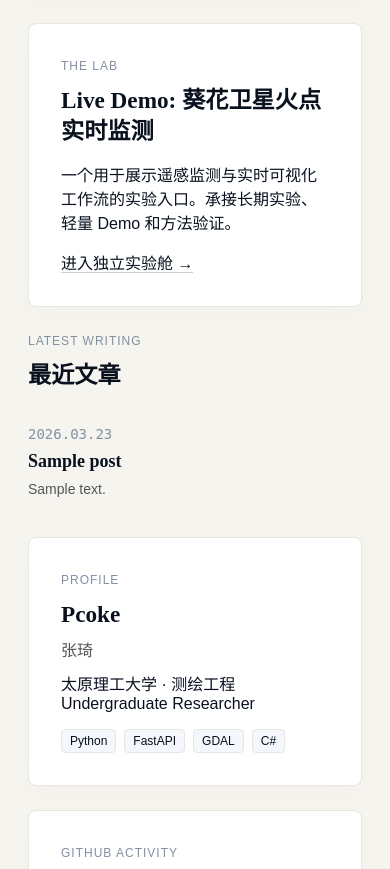
After one commit to P-Coke/mygisblog, a WordPress theme: template front-page.php in a window 390 px wide. The commit adds this page. Shown: the part 573-1442 px from the top of the page. Run offline with PHP 8.4 and a stand-in for WordPress, Linux system fonts and the light colour scheme; the site name, menu and one post (Sample post) are stand-ins, and other content is empty.

Commit message:
Replace homepage blocks with PHP dashboard template

```diff
--- /dev/null
+++ b/front-page.php
@@ -0,0 +1,146 @@
+<?php
+
+if (!defined('ABSPATH')) {
+	exit;
+}
+
+$github_url = 'https://github.com/P-Coke';
+$lab_url = $github_url;
+?>
+<!doctype html>
+<html <?php language_attributes(); ?>>
+<head>
+	<meta charset="<?php bloginfo('charset'); ?>">
+	<meta name="viewport" content="width=device-width, initial-scale=1">
+	<?php wp_head(); ?>
+</head>
+<body <?php body_class('pcoke-dashboard-page'); ?>>
+<?php wp_body_open(); ?>
+
+<header class="pcoke-site-header">
+	<div class="pcoke-site-header__inner">
+		<div>
+			<p class="pcoke-site-title">Pcoke / GIS Notes</p>
+			<p class="pcoke-site-subtitle">张琦 · 测绘与空间信息工程博客</p>
+		</div>
+		<nav class="pcoke-site-nav" aria-label="<?php esc_attr_e('Primary navigation', 'zqlovegis-theme'); ?>">
+			<a href="#articles"><?php esc_html_e('文章', 'zqlovegis-theme'); ?></a>
+			<a href="<?php echo esc_url($github_url); ?>" target="_blank" rel="noreferrer"><?php esc_html_e('GitHub', 'zqlovegis-theme'); ?></a>
+		</nav>
+	</div>
+</header>
+
+<div class="pcoke-dashboard-wrapper">
+	<main class="pcoke-main-content">
+		<section class="pcoke-panel pcoke-hero">
+			<p class="kicker">Pcoke / zqlovegis.cn</p>
+			<h1>测绘与空间信息工程</h1>
+			<p class="english-desc">Geomatics, Python for GIS, WebGIS engineering, and remote sensing notes.</p>
+			<p class="lead">这里记录空间数据处理、遥感工作流、WebGIS 架构、地图表达与科研型技术实现。我更关心如何把数据、方法、系统与可解释表达组织成可复用的工程能力。</p>
+			<div class="action-buttons">
+				<a href="#articles" class="btn btn-primary">进入文章</a>
+				<a href="<?php echo esc_url($github_url); ?>" target="_blank" rel="noreferrer" class="btn btn-outline">GitHub</a>
+			</div>
+		</section>
+
+		<section class="pcoke-panel pcoke-lab">
+			<span class="label">The Lab</span>
+			<h2>Live Demo: 葵花卫星火点实时监测</h2>
+			<p>一个用于展示遥感监测与实时可视化工作流的实验入口。承接长期实验、轻量 Demo 和方法验证。</p>
+			<a href="<?php echo esc_url($lab_url); ?>" class="lab-link" target="_blank" rel="noreferrer">进入独立实验舱 &rarr;</a>
+		</section>
+
+		<section id="articles" class="pcoke-articles">
+			<span class="label">Latest Writing</span>
+			<h2>最近文章</h2>
+			<ul class="article-list">
+				<?php
+				$dashboard_query = new WP_Query(
+					[
+						'post_type'           => 'post',
+						'posts_per_page'      => 6,
+						'ignore_sticky_posts' => false,
+					]
+				);
+
+				if ($dashboard_query->have_posts()) :
+					while ($dashboard_query->have_posts()) :
+						$dashboard_query->the_post();
+						?>
+						<li class="article-item">
+							<div class="article-date"><?php echo esc_html(get_the_date('Y.m.d')); ?></div>
+							<div class="article-info">
+								<h3><a href="<?php the_permalink(); ?>"><?php the_title(); ?></a></h3>
+								<p><?php echo esc_html(wp_trim_words(get_the_excerpt(), 26, '...')); ?></p>
+							</div>
+						</li>
+						<?php
+					endwhile;
+					wp_reset_postdata();
+				else :
+					?>
+					<li class="article-item article-item--empty">
+						<div class="article-date">Now</div>
+						<div class="article-info">
+							<h3><a href="<?php echo esc_url(admin_url('post-new.php')); ?>">第一篇文章还没有发布</a></h3>
+							<p>文章继续通过 WordPress 后台管理。发布后，这里会自动按时间顺序显示最新内容。</p>
+						</div>
+					</li>
+					<?php
+				endif;
+				?>
+			</ul>
+		</section>
+	</main>
+
+	<aside class="pcoke-sidebar">
+		<div class="pcoke-panel">
+			<span class="label">Profile</span>
+			<h2>Pcoke</h2>
+			<p class="real-name">张琦</p>
+			<p class="bio">太原理工大学 · 测绘工程<br>Undergraduate Researcher</p>
+			<div class="tags">
+				<span>Python</span><span>FastAPI</span><span>GDAL</span><span>C#</span>
+			</div>
+		</div>
+
+		<div class="pcoke-panel github-stats">
+			<span class="label">GitHub Activity</span>
+			<img src="/api/github-stats" alt="GitHub Statistics">
+			<img src="/api/github-top-langs" alt="GitHub Top Languages">
+		</div>
+
+		<div class="pcoke-panel taxonomy">
+			<span class="label">Taxonomy</span>
+			<div class="track">
+				<span class="track-id">Track A</span>
+				<strong>遥感算法</strong>
+				<p>RUSLE / CSLE、火点监测、影像处理链路。</p>
+			</div>
+			<div class="track">
+				<span class="track-id">Track B</span>
+				<strong>WebGIS 架构</strong>
+				<p>接口设计、服务拆分、可视化交互与部署。</p>
+			</div>
+			<div class="track">
+				<span class="track-id">Track C</span>
+				<strong>算法平差笔记</strong>
+				<p>测绘基础理论、误差传播、课程复盘与研究记录。</p>
+			</div>
+		</div>
+	</aside>
+</div>
+
+<footer class="pcoke-site-footer">
+	<div class="pcoke-site-footer__inner">
+		<p>记录遥感、Python for GIS、WebGIS 与测绘工程笔记。这里首先是博客与研究记录，其次才是个人主页。</p>
+		<div class="pcoke-site-footer__links">
+			<a href="<?php echo esc_url($github_url); ?>" target="_blank" rel="noreferrer">GitHub</a>
+			<a href="mailto:hello@zqlovegis.cn">Email</a>
+		</div>
+	</div>
+</footer>
+
+<?php wp_footer(); ?>
+</body>
+</html>
--- a/style.css
+++ b/style.css
@@ -35,6 +35,10 @@ body {
     radial-gradient(circle at top right, rgba(95, 117, 95, 0.06), transparent 22%),
     linear-gradient(180deg, #f9f7f2 0%, var(--gis-paper) 100%);
   color: var(--gis-ink);
+}
+
+body.pcoke-dashboard-page {
+  background: #f6f4ef;
 }
 
 .wp-site-blocks {
@@ -342,6 +346,338 @@ body {
   border-top: 1px solid var(--gis-border);
 }
 
+/* =========================================
+   ZQLoveGIS 首页仪表盘 核心 CSS
+   ========================================= */
+
+.pcoke-site-header,
+.pcoke-site-footer {
+  width: min(1140px, calc(100% - 40px));
+  margin: 0 auto;
+}
+
+.pcoke-site-header {
+  padding: 26px 0 6px;
+}
+
+.pcoke-site-header__inner,
+.pcoke-site-footer__inner {
+  display: flex;
+  justify-content: space-between;
+  gap: 20px;
+  align-items: flex-start;
+}
+
+.pcoke-site-title {
+  margin: 0;
+  font-family: "Noto Serif SC", "Source Han Serif SC", "Songti SC", serif;
+  font-size: 1.08rem;
+  font-weight: 600;
+  color: #09111f;
+}
+
+.pcoke-site-subtitle {
+  margin: 4px 0 0;
+  font-family: "IBM Plex Mono", monospace;
+  font-size: 0.76rem;
+  color: rgba(9, 17, 31, 0.56);
+}
+
+.pcoke-site-nav,
+.pcoke-site-footer__links {
+  display: flex;
+  gap: 16px;
+  flex-wrap: wrap;
+}
+
+.pcoke-site-nav a,
+.pcoke-site-footer__links a {
+  color: #09111f;
+  text-decoration: none;
+  font-size: 0.9rem;
+}
+
+.pcoke-site-nav a:hover,
+.pcoke-site-footer__links a:hover {
+  text-decoration: underline;
+}
+
+.pcoke-dashboard-wrapper {
+  font-family: "Noto Sans SC", "Microsoft YaHei UI", sans-serif;
+  color: #09111f;
+  background-color: #f6f4ef;
+  display: grid;
+  grid-template-columns: 7fr 3fr;
+  gap: 40px;
+  align-items: start;
+  max-width: 1100px;
+  margin: 28px auto 40px;
+  padding: 0 20px;
+}
+
+.pcoke-main-content,
+.pcoke-sidebar {
+  min-width: 0;
+}
+
+.pcoke-panel {
+  background: #ffffff;
+  border: 1px solid #e8e6df;
+  border-radius: 8px;
+  padding: 32px;
+  margin-bottom: 24px;
+  box-shadow: 0 4px 20px rgba(0, 0, 0, 0.02);
+}
+
+.pcoke-hero {
+  position: relative;
+  overflow: hidden;
+  background:
+    linear-gradient(135deg, rgba(5, 12, 24, 0.8) 0%, rgba(8, 17, 29, 0.66) 34%, rgba(10, 20, 34, 0.48) 100%),
+    radial-gradient(circle at 20% 28%, rgba(154, 209, 255, 0.09), transparent 24%),
+    radial-gradient(circle at 78% 18%, rgba(95, 117, 95, 0.12), transparent 18%),
+    var(--hero-night-image),
+    linear-gradient(180deg, #07101c 0%, #0d1b2f 100%);
+  background-size: cover;
+  background-position: center center;
+  color: #ffffff;
+}
+
+.pcoke-hero::before {
+  content: "";
+  position: absolute;
+  inset: 0;
+  background-image:
+    linear-gradient(rgba(202, 211, 222, 0.08) 1px, transparent 1px),
+    linear-gradient(90deg, rgba(202, 211, 222, 0.08) 1px, transparent 1px);
+  background-size: 52px 52px;
+  mask-image: linear-gradient(180deg, rgba(0, 0, 0, 0.52), rgba(0, 0, 0, 0.12));
+  pointer-events: none;
+}
+
+.pcoke-hero > * {
+  position: relative;
+  z-index: 1;
+}
+
+.pcoke-sidebar {
+  position: sticky;
+  top: 40px;
+  display: flex;
+  flex-direction: column;
+}
+
+.pcoke-dashboard-wrapper h1,
+.pcoke-dashboard-wrapper h2,
+.pcoke-dashboard-wrapper h3 {
+  font-family: "Noto Serif SC", "Source Han Serif SC", "Songti SC", serif;
+  margin: 0 0 16px 0;
+  line-height: 1.3;
+}
+
+.pcoke-dashboard-wrapper h1 {
+  font-size: clamp(1.8rem, 3vw, 2.45rem);
+}
+
+.pcoke-dashboard-wrapper h2 {
+  font-size: 1.45rem;
+}
+
+.pcoke-dashboard-wrapper h3 {
+  font-size: 1.08rem;
+}
+
+.label {
+  display: inline-block;
+  font-size: 12px;
+  text-transform: uppercase;
+  letter-spacing: 1px;
+  color: #8190a2;
+  margin-bottom: 12px;
+}
+
+.kicker {
+  margin: 0 0 8px;
+  font-weight: 700;
+  font-size: 14px;
+}
+
+.english-desc {
+  color: rgba(255, 255, 255, 0.76);
+  font-style: italic;
+  margin-bottom: 16px;
+}
+
+.lead {
+  font-size: 16px;
+  line-height: 1.8;
+  margin-bottom: 24px;
+}
+
+.action-buttons {
+  display: flex;
+  gap: 16px;
+  flex-wrap: wrap;
+}
+
+.btn {
+  padding: 10px 24px;
+  border-radius: 4px;
+  text-decoration: none;
+  font-size: 14px;
+  font-weight: 500;
+  transition: all 0.2s;
+}
+
+.btn-primary {
+  background: #09111f;
+  color: #fff;
+}
+
+.btn-outline {
+  border: 1px solid #ffffff;
+  color: #ffffff;
+}
+
+.btn:hover {
+  opacity: 0.8;
+}
+
+.lab-link {
+  color: #09111f;
+  text-decoration: none;
+  border-bottom: 1px solid rgba(9, 17, 31, 0.2);
+}
+
+.lab-link:hover {
+  border-bottom-color: #09111f;
+}
+
+.article-list {
+  list-style: none;
+  padding: 0;
+  margin: 0;
+}
+
+.article-item {
+  display: flex;
+  gap: 24px;
+  padding: 20px 0;
+  border-bottom: 1px solid #e8e6df;
+}
+
+.article-item:last-child {
+  border-bottom: none;
+}
+
+.article-date {
+  font-family: "IBM Plex Mono", monospace;
+  font-size: 14px;
+  color: #8190a2;
+  flex-shrink: 0;
+  width: 100px;
+}
+
+.article-info {
+  min-width: 0;
+}
+
+.article-info h3 {
+  font-size: 18px;
+  margin-bottom: 8px;
+}
+
+.article-info h3 a {
+  color: #09111f;
+  text-decoration: none;
+}
+
+.article-info h3 a:hover {
+  text-decoration: underline;
+}
+
+.article-info p {
+  font-size: 14px;
+  color: #555;
+  margin: 0;
+}
+
+.real-name {
+  margin: -8px 0 10px;
+  color: #555;
+}
+
+.bio {
+  margin: 0;
+}
+
+.tags {
+  display: flex;
+  flex-wrap: wrap;
+  gap: 8px;
+  margin-top: 16px;
+}
+
+.tags span {
+  background: #f4f7fb;
+  padding: 4px 8px;
+  border-radius: 4px;
+  font-size: 12px;
+  border: 1px solid #e8e6df;
+}
+
+.github-stats img {
+  width: 100%;
+  height: auto;
+  display: block;
+}
+
+.github-stats img + img {
+  margin-top: 14px;
+}
+
+.track {
+  margin-bottom: 16px;
+}
+
+.track:last-child {
+  margin-bottom: 0;
+}
+
+.track strong {
+  display: block;
+  margin-bottom: 6px;
+}
+
+.track p {
+  margin: 0;
+  color: #555;
+  font-size: 14px;
+}
+
+.track-id {
+  font-size: 12px;
+  color: #007cba;
+  font-weight: 700;
+  display: block;
+  margin-bottom: 4px;
+}
+
+.pcoke-site-footer {
+  padding: 6px 0 34px;
+}
+
+.pcoke-site-footer__inner {
+  padding-top: 20px;
+  border-top: 1px solid #e8e6df;
+}
+
+.pcoke-site-footer p {
+  margin: 0;
+  color: #555;
+  max-width: 54rem;
+}
+
 @media (max-width: 980px) {
   .dashboard-layout {
     grid-template-columns: 1fr !important;
@@ -358,3 +694,25 @@ body {
     margin-bottom: 4px;
   }
 }
+
+@media (max-width: 900px) {
+  .pcoke-dashboard-wrapper {
+    grid-template-columns: 1fr;
+    gap: 20px;
+  }
+
+  .pcoke-sidebar {
+    position: relative;
+    top: 0;
+  }
+
+  .article-item {
+    flex-direction: column;
+    gap: 8px;
+  }
+
+  .pcoke-site-header__inner,
+  .pcoke-site-footer__inner {
+    flex-direction: column;
+  }
+}
```
Also changed, not shown: templates/front-page.html (deleted, +0 -197 lines).
